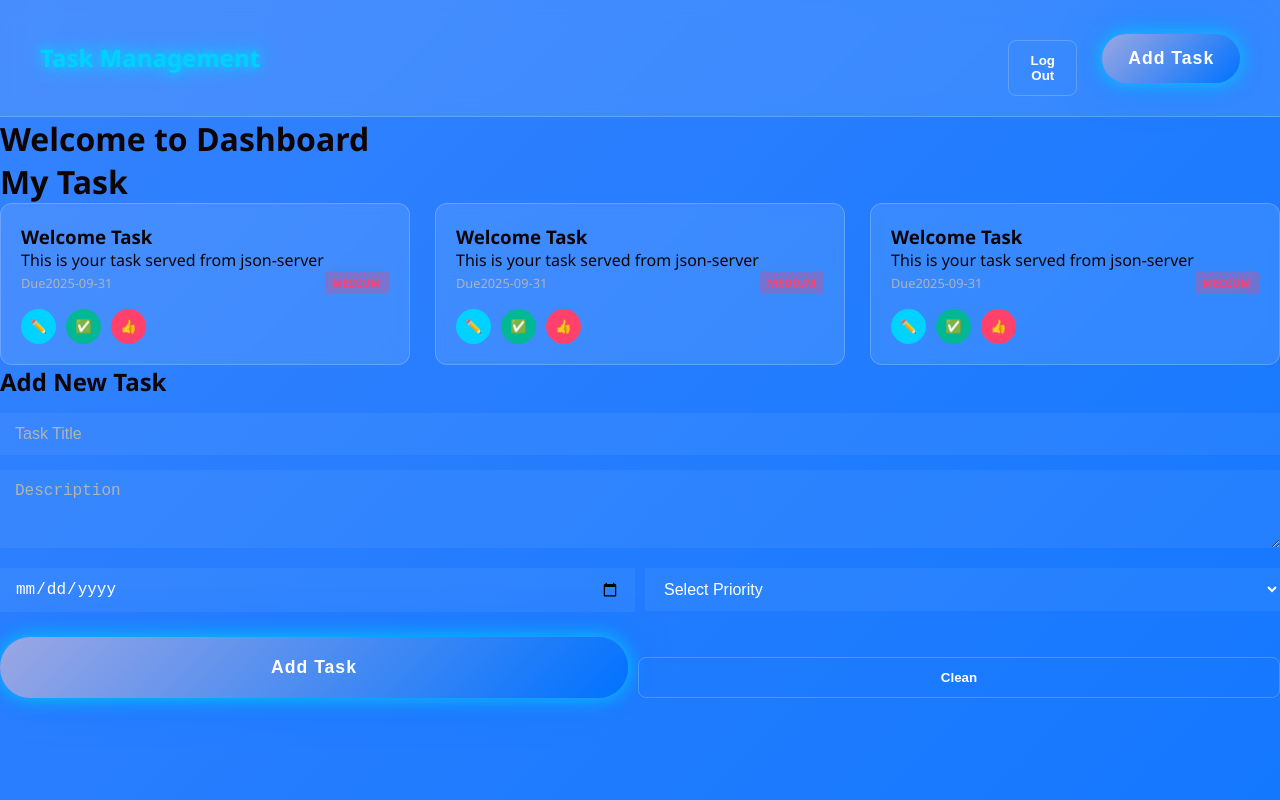
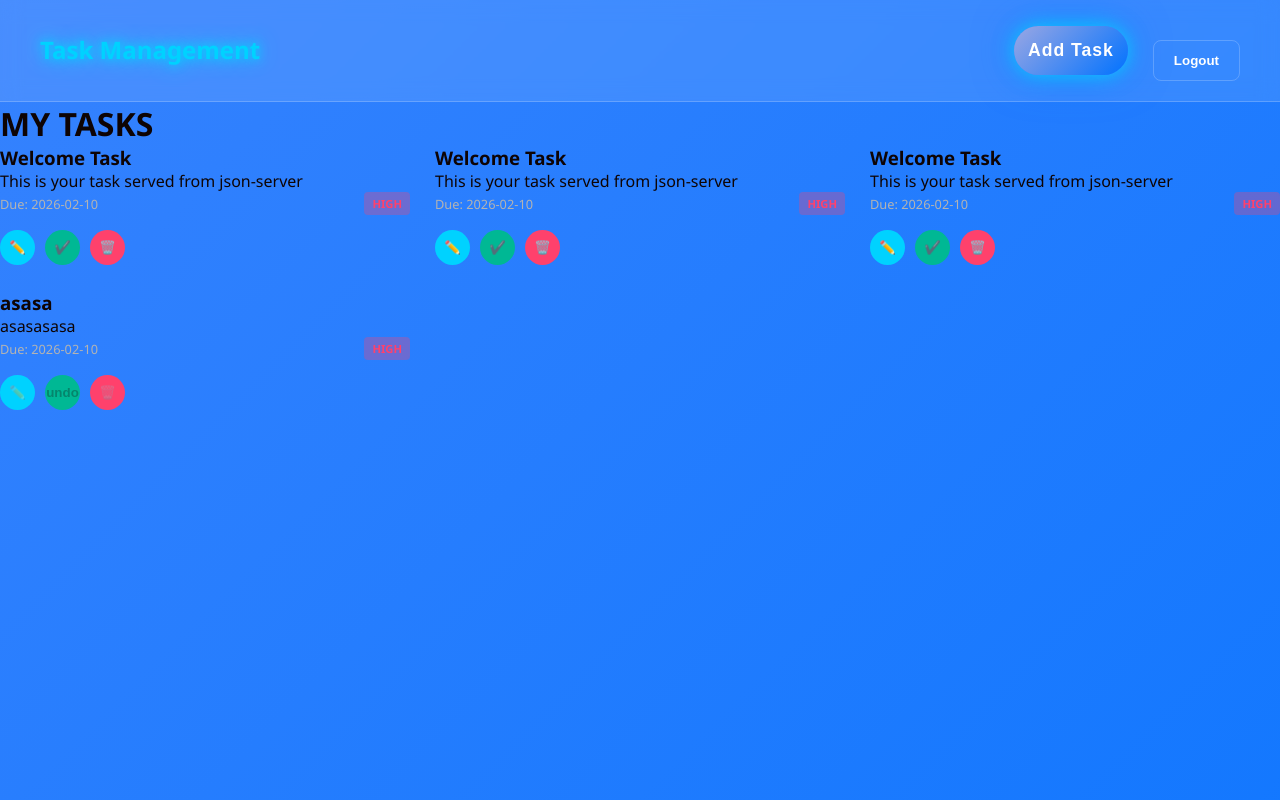
Before and after one commit to avantika182/react_task_system, a React (Vite) app: page /dashbord in a window 1280 px wide. Built offline with nearby package versions, Linux system fonts and the light colour scheme; data requests are answered from the project's data file.

Commit message:
[AS][added]

```diff
--- a/db.json
+++ b/db.json
@@ -1,33 +1,36 @@
 {
-    "tasks":[
+  "tasks": [
     {
-            "id":"1",
-            "title":"Welcome Task",
-            "description":"This is your task served from json-server",
-            "dueDate":"2025-09-31",
-            "completed":false,
-            "priority":"Medium"
-
+      "id": "1",
+      "title": "Welcome Task",
+      "description": "This is your task served from json-server",
+      "dueDate": "2025-09-31",
+      "completed": false,
+      "priority": "Medium"
     },
     {
-            "id":"2",
-            "title":"Welcome Task",
-            "description":"This is your task served from json-server",
-            "dueDate":"2025-09-31",
-            "completed":false,
-            "priority":"Medium"
-
+      "id": "2",
+      "title": "Welcome Task",
+      "description": "This is your task served from json-server",
+      "dueDate": "2025-09-31",
+      "completed": false,
+      "priority": "Medium"
     },
     {
-            "id":"3",
-            "title":"Welcome Task",
-            "description":"This is your task served from json-server",
-            "dueDate":"2025-09-31",
-            "completed":false,
-            "priority":"Medium"
-
+      "id": "3",
+      "title": "Welcome Task",
+      "description": "This is your task served from json-server",
+      "dueDate": "2025-09-31",
+      "completed": false,
+      "priority": "Medium"
+    },
+    {
+      "id": "37fc",
+      "title": "asasa",
+      "description": "asasasasa",
+      "dueDate": "1212-12-12",
+      "priority": "Medium",
+      "completed": true
     }
   ]
-
-
 }
--- a/src/componants/Navbar.jsx
+++ b/src/componants/Navbar.jsx
@@ -1,20 +1,21 @@
 import React from "react";
 import "../index.css";
 
-function Navbar({title,onLogout,onLogin}) {
+function Navbar({title, onLogout, onAddtaskBtnClick, isFormOpen}) {
   return (
     <nav className="navbar">
       <div className="navbar-brand">
         <h1>{title}</h1>
       </div>
+
       <div className="navbar-actions">
+        <button className={isFormOpen ? 'btn-secondary': 'btn-primary'} onClick={onAddtaskBtnClick}>
+          {isFormOpen ? 'Close' : 'Add Task'}
+        </button>
+
         <button className="btn-secondary" onClick={onLogout}>
-
-            Log Out
-            </button>
-            <button className="btn-primary" onClick={onLogin}>
-                Add Task
-            </button>
+            Logout
+        </button>
       </div>
     </nav>
   );
--- a/src/componants/TaskForm.jsx
+++ b/src/componants/TaskForm.jsx
@@ -1,70 +1,78 @@
-import React, { useState } from "react";
+import React, { useEffect, useState } from "react";
 
-const TaskForm = () => {
+const TaskForm = ({addTask, updateTask, editingTask}) => {
   const [formData, setFormData] = useState({
-    title: "",
-    description: "",
-    date: "",
-    priority: "",
+    // title: "",
+    // description: "",
+    // dueDate: "",
+    // priority: "Medium",
   });
 
   const [errors, setErrors] = useState({});
 
+  useEffect(()=>{
+    setFormData(editingTask)
+  },[editingTask])
+
+  const handleInputChange = (e) => {
+    setFormData({
+      ...formData,
+      [e.target.name]: e.target.value,
+    });
+    setErrors({
+      ...errors,
+      [e.target.name]: "",
+    });
+  };
   const validate = () => {
-    const newErrors = {};
+    const errors = {};
 
     if (!formData.title.trim()) {
-      newErrors.title = "Title is required.";
+      errors.title = "Title is required.";
     } else if (formData.title.length > 6) {
-      newErrors.title = "Maximum 6 characters allowed.";
+      errors.title = "Maximum 6 characters allowed.";
     }
 
     if (!formData.description.trim()) {
-      newErrors.description = "Description is required.";
+      errors.description = "Description is required.";
     }
 
-    if (!formData.date) {
-      newErrors.date = "Date is required.";
+    if (!formData.dueDate) {
+      errors.dueDate = "Date is required.";
     }
 
-    if (!formData.priority) {
-      newErrors.priority = "Priority is required.";
-    }
-
-    setErrors(newErrors);
-    return Object.keys(newErrors).length === 0;
-  };
-
-  const handleInputChange = (e) => {
-    const { name, value } = e.target;
-
-    setFormData({
-      ...formData,
-      [name]: value,
-    });
-    setErrors({
-        ...errors,
-        [e.target.name] : ""
-    })
+    setErrors(errors);
+    return Object.keys(errors).length === 0;
   };
 
   const handleSubmit = (e) => {
     e.preventDefault();
+    if (validate()) {
+      if(editingTask){
+        updateTask(formData)
+      }
+      else{
+        addTask(formData)
+      }
+      //   addTask(formData)
+      // alert("Task Added Successfully ✅");
 
-    if (validate()) {
-      alert("Task Added Successfully ✅");
-      console.log(formData);
-
-      setFormData({
-        title: "",
-        description: "",
-        date: "",
-        priority: "",
-      });
-      setErrors({});
+      // setFormData({
+      //   title: "",
+      //   description: "",
+      //   dueDate: "",
+      //   priority: "",
+      // });
+      // setErrors({});
     }
   };
-
+  const resetForm = () => {
+    setFormData({
+        title: "",
+        dueDate: "",
+        priority: ""
+    })
+  }
   return (
     <div className="add-task-card">
       <h2 style={{ marginBottom: "15px" }}>Add New Task</h2>
@@ -76,7 +84,7 @@ const TaskForm = () => {
             type="text"
             placeholder="Task Title"
             name="title"
-            value={formData.title}
+            value={formData?.title}
             onChange={handleInputChange}
           />
           {errors.title && <span className="error-msg">{errors.title}</span>}
@@ -88,7 +96,7 @@ const TaskForm = () => {
             name="description"
             placeholder="Description"
             rows="3"
-            value={formData.description}
+            value={formData?.description}
             onChange={handleInputChange}
           />
           {errors.description && (
@@ -101,17 +109,17 @@ const TaskForm = () => {
           <div style={{ flex: 1 }}>
             <input
               type="date"
-              name="date"
-              value={formData.date}
+              name="dueDate"
+              value={formData?.dueDate}
               onChange={handleInputChange}
             />
-            {errors.date && <span className="error-msg">{errors.date}</span>}
+            {errors.dueDate && <span className="error-msg">{errors.dueDate}</span>}
           </div>
 
           <div style={{ flex: 1 }}>
             <select
               name="priority"
-              value={formData.priority}
+              value={formData?.priority}
               onChange={handleInputChange}
             >
               <option value="">Select Priority</option>
@@ -131,7 +139,7 @@ const TaskForm = () => {
           style={{ display: "flex", gap: "10px", marginTop: "10px" }}
         >
           <button type="submit" className="btn-primary" style={{ flex: 1 }}>
-            Add Task
+            {editingTask ? 'Update' : 'Add'} Task
           </button>
           <button
             type="reset"
@@ -141,7 +149,7 @@ const TaskForm = () => {
               setFormData({
                 title: "",
                 description: "",
-                date: "",
+                dueDate: "",
                 priority: "",
               })
             }
--- a/src/componants/TaskList.jsx
+++ b/src/componants/TaskList.jsx
@@ -1,44 +1,59 @@
 import React from "react";
 
-const TaskList = ({ tasks }) => {
+const TaskList = ({ tasks , editingTask, deletingTask, handleCompleteTask}) => {
+
+  const handleEditClick = (tasks) =>{
+    editingTask(tasks)
+  }
+  const handleDeleteClick = (taskId) => {
+    deletingTask(taskId)
+  }
   return (
     <>
       <div className="task-grid">
-        {tasks.map((task) => (
-          <div className="task-card" style={{ position: "relative" }}>
-            <h3>{task.title}</h3>
-            <p>{task.description}</p>
+        {/* Task Cars 1 */}
+        {tasks.map((tasks) => (
+          <div className={`task-card" ${tasks.completed ? "completed": ""}` } style={{ position: "relative" }}>
+            <h3>{tasks.title}</h3>
+            <p>{tasks.description}</p>
 
             <div className="task-meta">
-              <span>Due{task.dueDate}</span>
+              <span>Due: 2026-02-10</span>
               <span className="priority-badge priority-high">
-                {task.priority}
+                {/* {tasks.priority} */}
+                High
               </span>
             </div>
 
             <div className="task-action">
               <button
                 className="btn-icon"
+                disabled={tasks.completed}
                 style={{ background: "#00d2ff" }}
                 title="Edit Task"
+                onClick={() => handleEditClick(tasks)}
               >
                 ✏️
               </button>
 
               <button
                 className="btn-icon"
+                disabled={tasks.completed}
                 style={{ background: "#00b894" }}
-                title="Mark Compelete"
+                title="Mark Complete"
+                onClick={() => handleCompleteTask(tasks.id)}
               >
-                ✅
+                {tasks.completed ? "undo" : "✔️"}
               </button>
 
               <button
                 className="btn-icon"
+                disabled={tasks.completed}
                 style={{ background: "#ff416c" }}
                 title="Delete Task"
+                onClick={() => handleDeleteClick(tasks.id)}
               >
-                👍
+                🗑️
               </button>
             </div>
           </div>
--- a/src/pages/Dashbord.jsx
+++ b/src/pages/Dashbord.jsx
@@ -1,46 +1,127 @@
-import React, { useEffect, useState } from 'react'
-import Navbar from '../componants/Navbar'
-import { useNavigate } from 'react-router-dom'
-import TaskList from '../componants/TaskList'
-import TaskForm from '../componants/TaskForm'
-
-
+import React, { useEffect, useState } from "react";
+import Navbar from "../componants/Navbar";
+import { useNavigate } from "react-router-dom";
+import TaskList from "../componants/TaskList";
+import TaskForm from "../componants/TaskForm";
 
 const Dashbord = () => {
+  const navigate = useNavigate();
+  const [tasks, setTasks] = useState([]);
+  const [editTask, setEditTask] = useState();
+  const [showForm, setShowForm] = useState(false);
 
-  const navigate = useNavigate()
-  const [tasks,setTasks] = useState([])
+  useEffect(() => {
+    fetchData();
+  }, []);
 
-
-  const fetchData= async()=>{
-    try{
+  const fetchData = async () => {
+    try {
       const response = await fetch("http://localhost:3000/tasks");
       const data = await response.json();
       setTasks(data);
-    }catch(error){
+    } catch (error) {
+      console.log(error);
+    }
+  };
+
+  useEffect(() => {
+    console.log("called after API", tasks);
+  }, [tasks]);
+  useEffect(() => {
+    fetchData();
+  }, []);
+
+  const handleLogout = () => {
+    // console.log('click from dashbord')
+    localStorage.removeItem("loginData");
+    localStorage.removeItem("authData");
+    // localStorage.clear()
+    navigate("/login");
+  };
+
+  const handleaddTask = async(newTask) =>{
+    const tasktoAdd = {...newTask, completed: false}
+    try {
+      const response = await fetch("http://localhost:3000/tasks",{
+        method: "POST",
+        headers: {"Content-Type":"application/json"},
+        body: JSON.stringify(tasktoAdd)
+      });
+      console.log(tasktoAdd)
+      const data = await response.json();
+      setTasks([...tasks, data])
+    } catch (error) {
       console.log(error)
     }
   };
-  useEffect(()=>{
-    fetchData();
-  },[])
 
-  const handleLogout = () =>{
-    localStorage.removeItem('loginData')
-    localStorage.removeItem('authData')
-    navigate('/login')
+  const handleDeleteTask = async(id) =>{
+    try {
+      await fetch(`http://localhost:3000/tasks/${id}`,{
+        method: "DELETE"
+      })
+      setTasks(tasks.filter((tasks) => tasks.id !==id))
+    } catch(error) {
+      console.log(error)
+    }
   }
+
+  const handleUpdateTask = async(updateTask) =>{
+    try{
+      await fetch(`http://localhost:3000/tasks/${updateTask.id}`,{
+        method: "PUT",
+        headers: {"Content-Type":"application/json"},
+        body: JSON.stringify(updateTask)
+      })
+      setTasks(tasks.map((tasks)=>(tasks.id === updateTask.id ? {...updateTask} : tasks)))
+    } catch (error){
+      console.log(error);
+    }
+  };
+
+  const handleCompleteTask = async(id) =>{
+    const taskToggle = tasks.find((t)=> t.id === id);
+    const updateTask = {... taskToggle, completed: !taskToggle.completed};
+    try {
+      await fetch(`http://localhost:3000/tasks/${id}`,{
+        method: "PUT",
+        headers: {"Content-Type":"application/json"},
+        body: JSON.stringify(updateTask),
+      })
+      setTasks(tasks.map((tasks)=>(tasks.id === id ? updateTask : tasks)))
+    } catch(error) {
+      console.log(error)
+    }
+  };
+
+  const editingTask = (editingTask) =>{
+    console.log(editTask);
+    setEditTask(editingTask);
+  };
+
   return (
     <div>
-      <Navbar title="Task Management" onLogout={handleLogout}/>
+      <Navbar title="Task Management"
+              isFormOpen={showForm}
+              onAddtaskBtnClick={() => setShowForm(!showForm)}
+              onLogout={handleLogout}
+      />
+      {
+        showForm && (<TaskForm
+                          addTask={handleaddTask}
+                          updateTask={handleUpdateTask}
+                          editingTask={editTask}
+                      />)
+      }
 
-      <h1>Welcome to Dashboard</h1>
-      <h1>My Task</h1>
-      <TaskList tasks={tasks}/>
-      <TaskForm />
-      </div>
-  )
+      <h1>MY TASKS</h1>
+      <TaskList
+            tasks={tasks}
+            editingTask={editingTask}
+            deletingTask={handleDeleteTask}
+            handleCompleteTask={handleCompleteTask}/>
+    </div>
+  );
+};
 
-}
-
-export default Dashbord
+export default Dashbord;
```
Lines whose indentation alone changed are shown as unchanged.
